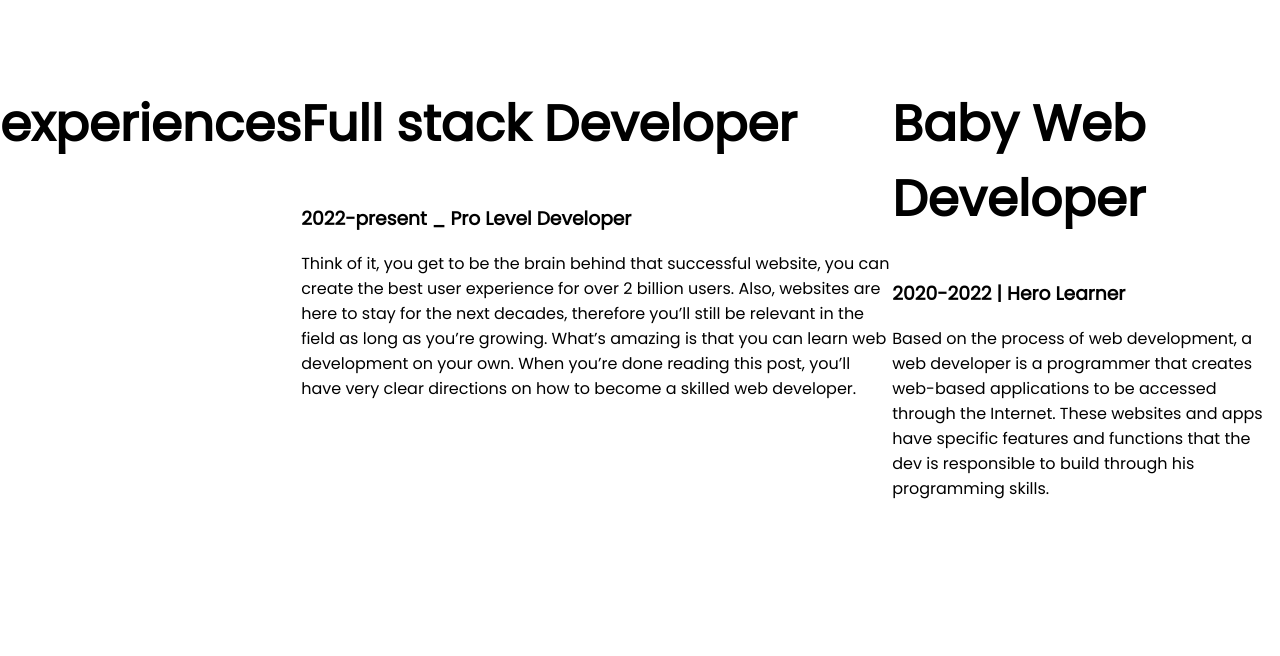
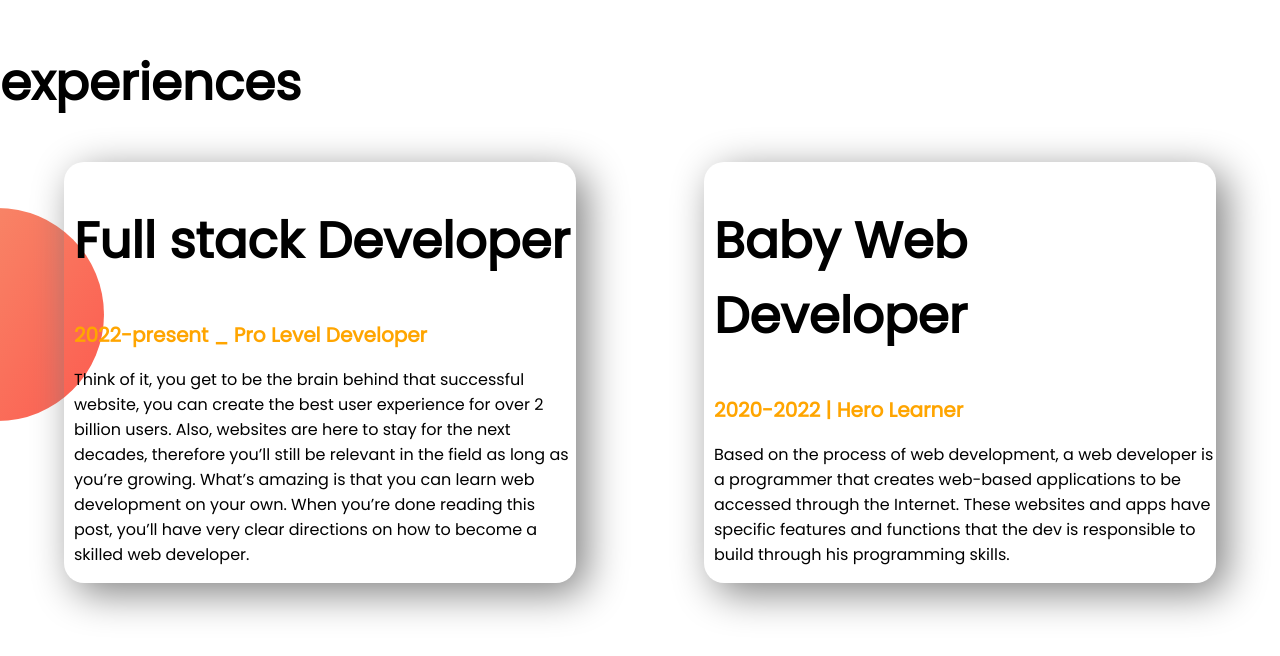
Before and after one commit to iftakhar9999/iftakhar-fortfolio, a plain HTML site: page index.html in a window 1280 px wide. Shown: the part 1310-1966 px from the top of the page. Drawn offline with Linux system fonts and the light colour scheme.

```diff
--- a/index.html
+++ b/index.html
@@ -13,7 +13,9 @@
 </head>
 
 <body>
-    <section class="top-banner">
+
+
+    <section class="top-banner flexible-container">
         <div class="polo">
             <h1>welcome to</h1>
             <h1>
@@ -44,7 +46,7 @@
         </div>
 
     </section>
-    <section class="dream-big">
+    <section class="dream-big flexible-container">
         <div class="polo">
             <img src="images/my-bg2.png" alt="">
         </div>
@@ -70,25 +72,28 @@
     </section>
     <section class="experience-area">
         <h1>experiences</h1>
-        <div>
+        <div class="flexible-container">
+            <div id="Full-stack-Developer" class="experience-item">
                 <h1>Full stack Developer</h1>
-            <h3>2022-present _ Pro Level Developer</h3>
+                <h2 class="yello">2022-present _ Pro Level Developer</h2>
                 <p>
                     Think of it, you get to be the brain behind that successful website, you can create the best user
                     experience for over 2 billion users.
-                Also, websites are here to stay for the next decades, therefore you’ll still be relevant in the field as
+                    Also, websites are here to stay for the next decades, therefore you’ll still be relevant in the
+                    field as
                     long as you’re growing.
                     What’s amazing is that you can learn web development on your own.
                     When you’re done reading this post, you’ll have very clear directions on how to become a skilled web
                     developer.
                 </p>
             </div>
-        <div>
+            <div id="web-dev-experience" class="experience-item">
                 <h1>Baby Web Developer</h1>
-            <h3>2020-2022 | Hero Learner</h3>
+                <h2 class="yello">2020-2022 | Hero Learner</h2>
                 <p>Based on the process of web development, a web developer is a programmer that creates web-based
                     applications to be accessed through the Internet. These websites and apps have specific features and
                     functions that the dev is responsible to build through his programming skills.</p>
+            </div>
         </div>
     </section>
 </body>
--- a/style.css
+++ b/style.css
@@ -5,10 +5,13 @@ body{
 h1 {
     font-size: 50px;
 }
+h2 {
+    font-size: 20px;
+}
 .yello {
     color: orange;
 }
-section {
+.flexible-container{
     display: flex;
     margin-bottom: 150px;
 }
@@ -33,3 +36,27 @@ section {
         background-repeat: no-repeat;
         background-position: right;
     }
+.experience-area {
+    background-image: url(images/exp-bg.png);
+    background-repeat: no-repeat;
+    background-position: left;
+}
+.experience-item {
+    width: 40%;
+    margin-left: 5%;
+    margin-right: 5%;
+    padding-left: 10px;
+    box-shadow: 10px 10px  40px gray;
+    border-radius: 20px;
+
+}
+#web-dev-experience{
+    border-left: 10px solid
+    border-image: linear-gradient(blue,purple);
+    border-image-slice: 1;
+}
+#Full-stack-Developer{  border-left: 10px solid
+    border-image: linear-gradient(orange,tomato);
+    border-image-slice: 1;
+
+}
```
Lines whose indentation alone changed are shown as unchanged.
